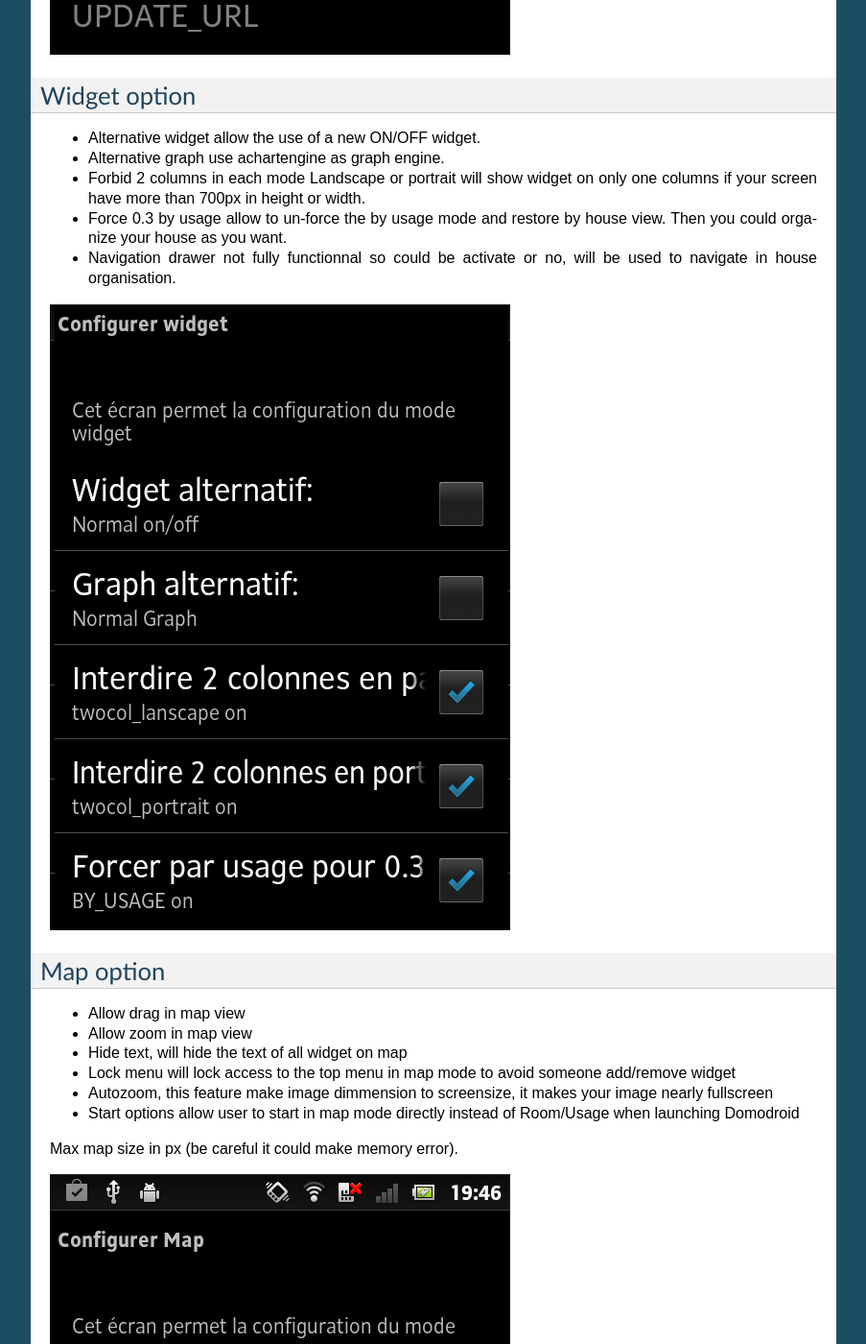
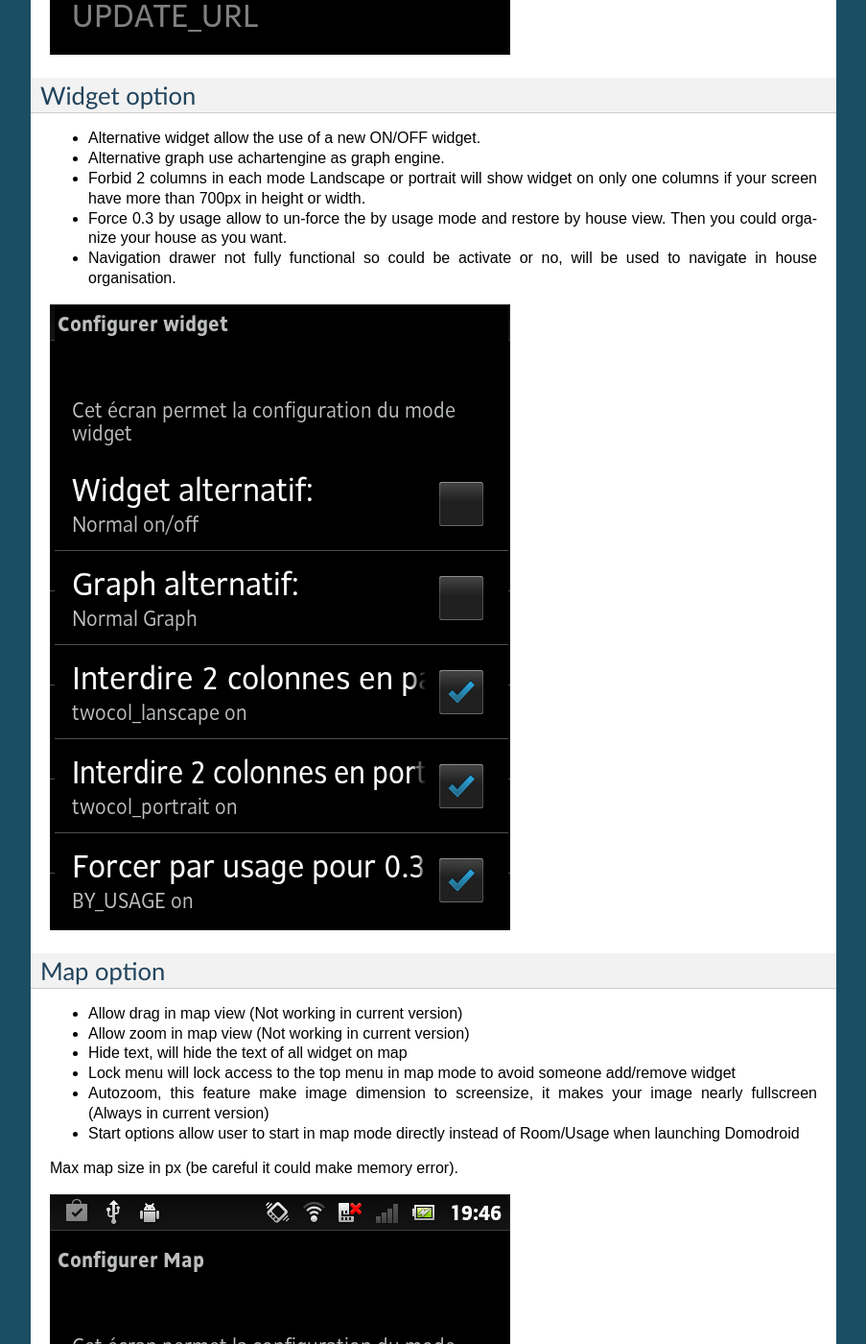
Before and after one commit to domogik/domodroid-doc, a Sphinx documentation site: the page built from docs/end_user/Options.txt, in a window 1280 px wide and 1400 px high, scrolled down 1186 px. Shown: the whole window at 96% size, without its empty margins (198-1101 px from the left). Built offline with Sphinx 7.4.7, drawn with Linux system fonts in a browser that asks for light colours; pages that are not in the unit, such as notebooks, are missing from menus; some of the changed text lies outside the part shown.

Commit message:
Little correction before release

```diff
--- a/docs/end_user/Options.txt
+++ b/docs/end_user/Options.txt
@@ -25,18 +25,18 @@ Widget option
 * Alternative graph use achartengine as graph engine.
 * Forbid 2 columns in each mode Landscape or portrait will show widget on only one columns if your screen have more than 700px in height or width.
 * Force 0.3 by usage allow to un-force the by usage mode and restore by house view. Then you could organize your house as you want.
-* Navigation drawer not fully functionnal so could be activate or no, will be used to navigate in house organisation.
+* Navigation drawer not fully functional so could be activate or no, will be used to navigate in house organisation.
 
 .. image:: image/Config_widget.png
 
 Map option
 ==========
 
-* Allow drag in map view
-* Allow zoom in map view
+* Allow drag in map view (Not working in current version)
+* Allow zoom in map view (Not working in current version)
 * Hide text, will hide the text of all widget on map
 * Lock menu will lock access to the top menu in map mode to avoid someone add/remove widget
-* Autozoom, this feature make image dimmension to screensize, it makes your image nearly fullscreen
+* Autozoom, this feature make image dimension to screensize, it makes your image nearly fullscreen (Always in current version)
 * Start options allow user to start in map mode directly instead of Room/Usage when launching Domodroid
 
 Max map size in px (be careful it could make memory error).
--- a/docs/end_user/nightly_builds.txt
+++ b/docs/end_user/nightly_builds.txt
@@ -4,7 +4,7 @@ Nightly Builds
 
 Since ~10/2015 domodroid is develop with Android Studio.
 
-It's no more true until we find time an volonteer to make it works.
+It's no more true until we find time an volunteer to make it works.
 
 Nightly builds were Android apk available at:
 
@@ -15,6 +15,6 @@ They're build every night and can be build by developers at any time with a spec
 You should use the last one to be sure having last update.
 
 
-If you find a bug or want an evolution don't forget to tell us wich version it is.
+If you find a bug or want an evolution don't forget to tell us which version it is.
 
 You can user the Tracker at: https://github.com/domogik/domodroid/issues to submit anythings.
--- a/docs/end_user/stats.txt
+++ b/docs/end_user/stats.txt
@@ -4,6 +4,8 @@ STATS
 
 Domodroid contain a mechanism witch record number and size of events and stats send and received.
 
+(Not working in current version)
+
 This view display them (maybe it could help you to see what's wrong):
 
 .. image:: image/Stats_view.png
--- a/docs/end_user/sync.txt
+++ b/docs/end_user/sync.txt
@@ -4,10 +4,10 @@ Sync
 
 When you click on Sync button, Domodroid will attempt to contact your Domogik server with the configuration previously entered.
 
-By the past this was erasing every data and get new one. This including the loss of personnal house re-organisation. It's solved since version 14.
+By the past this was erasing every data and get new one. This including the loss of personal house re-organisation. It's solved since version 14.
 
 A default area is created at top of house. It contains the domogik information.
-You can safely delete it after the sync and create your house organisation like you want. At next sync, the default area will be recreated but you do not lost your personnal organisation. Only no more existing device/sensor/command in domogik will be removed from domodroid.
+You can safely delete it after the sync and create your house organisation like you want. At next sync, the default area will be recreated but you do not lost your personal organisation. Only no more existing device/sensor/command in domogik will be removed from domodroid.
 
 
 Sync is done in further steps depending of your version of domogik:
--- a/docs/overview/detailed.txt
+++ b/docs/overview/detailed.txt
@@ -24,7 +24,7 @@ Widgets
 
     lots of animated widgets
 
-    Auto-Updated with an asynchrone threading system and in real time with event
+    Auto-Updated with an asynchronous threading system and in real time with event
 
     Data widget with 2d chart engine
 
--- a/docs/overview/map.txt
+++ b/docs/overview/map.txt
@@ -14,9 +14,9 @@ Gesture
 
 * Longclick on map allow you to add/move/remove or change icon of a widget directly from where or what you put finger on.
 
-* Zoom: 2 fingers pinch
+* Zoom: 2 fingers pinch (Not working in current version)
 
-* Drag: 2 fingers move
+* Drag: 2 fingers move (Not working in current version)
 
 * Change map: 3 fingers tap
 
```
Also changed, not shown: other parts of docs/end_user/Options.txt (+1 -1 lines).
